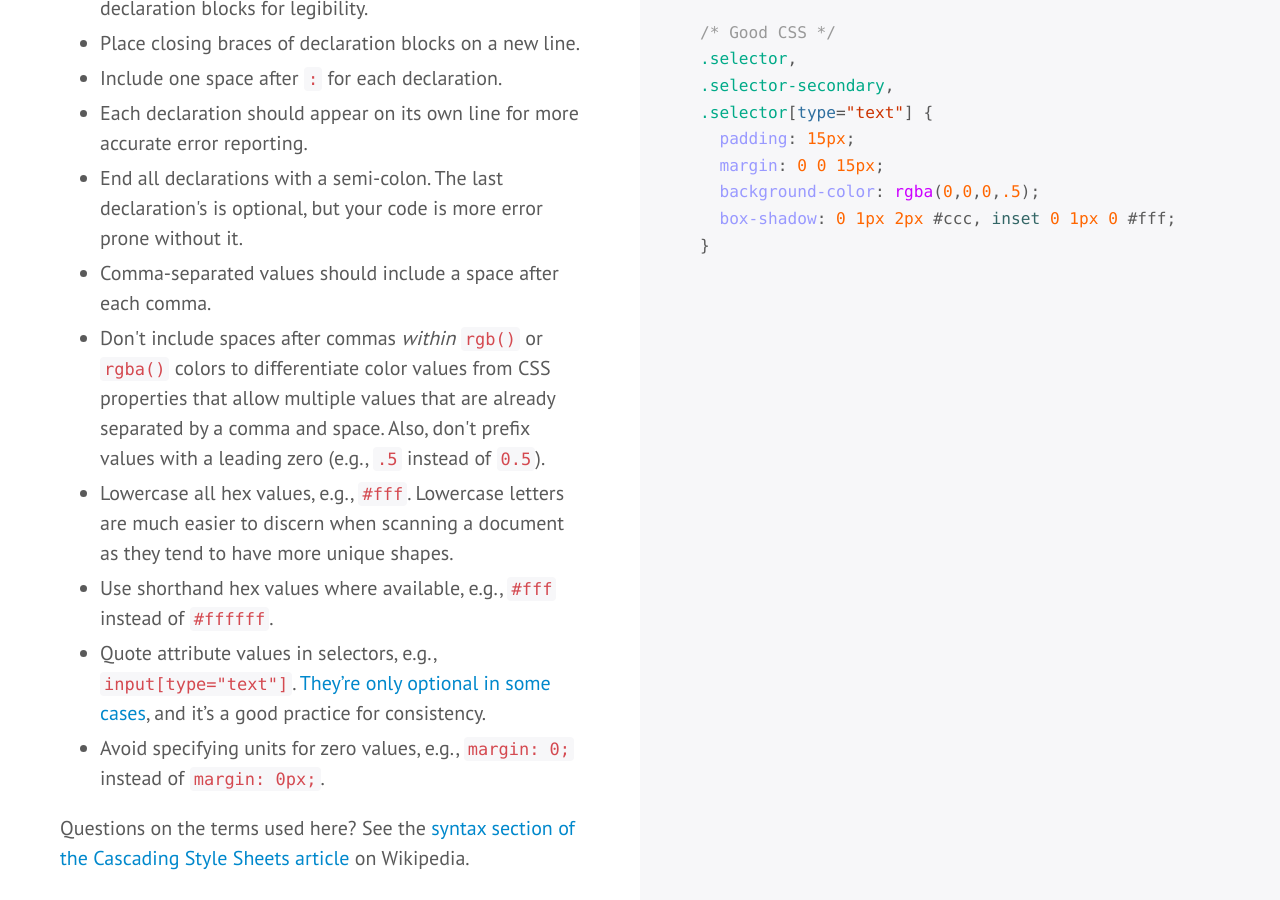
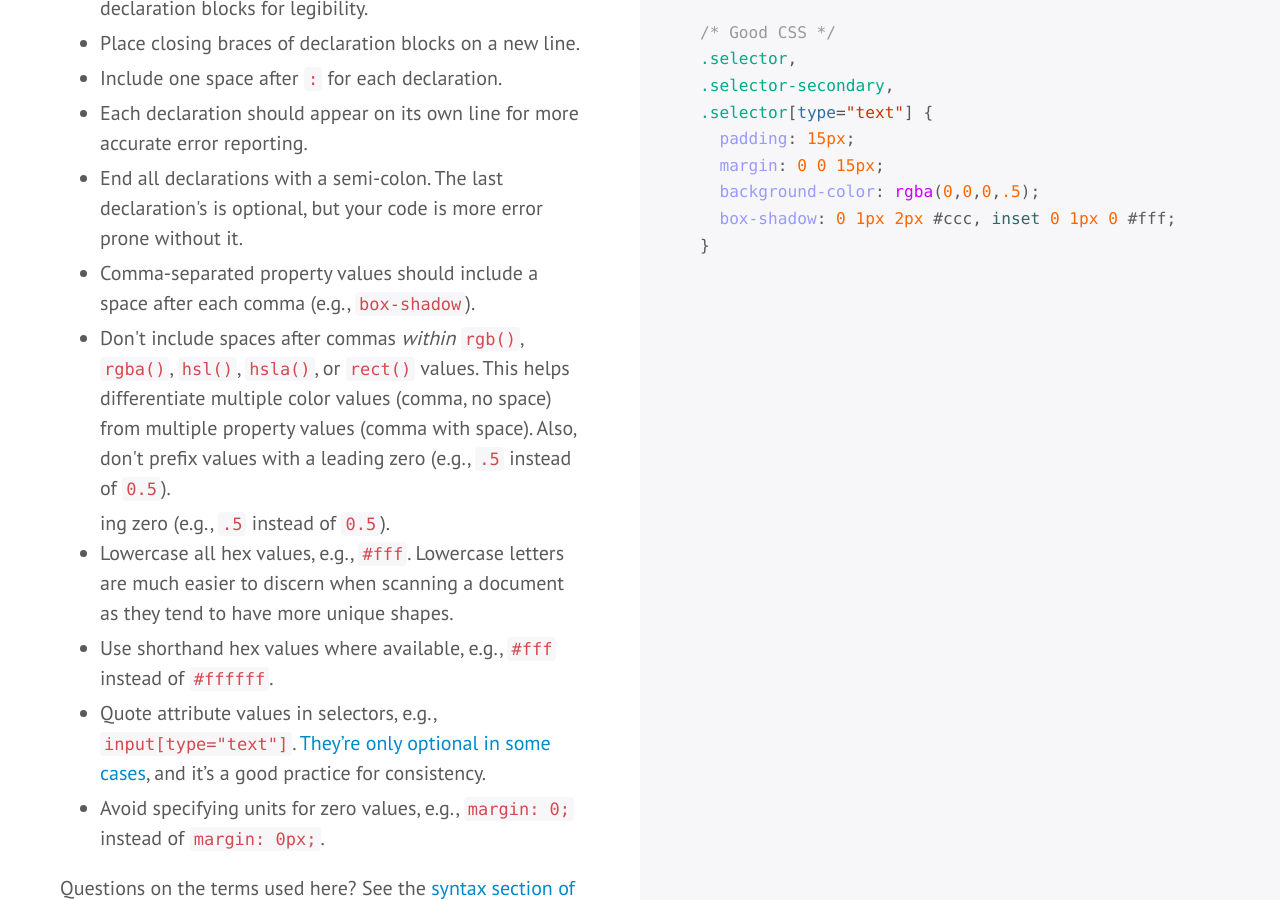
Before and after one commit to mdo/code-guide, a Jekyll site: the page built from index.html, in a window 1280 px wide and 900 px high, scrolled down 5359 px. Built offline with Jekyll 4.4.1, drawn with Linux system fonts in a browser that asks for light colours; Markdown is read by kramdown in place of the engine named in the settings; comment, search, counter and statistics services are not loaded.

Commit message:
Fix #43: add hsl, hsla, and rect to comma-space section

```diff
--- a/index.html
+++ b/index.html
@@ -186,8 +186,8 @@ layout: default
       <li>Include one space after <code>:</code> for each declaration.</li>
       <li>Each declaration should appear on its own line for more accurate error reporting.</li>
       <li>End all declarations with a semi-colon. The last declaration's is optional, but your code is more error prone without it.</li>
-      <li>Comma-separated values should include a space after each comma.</li>
-      <li>Don't include spaces after commas <em>within</em> <code>rgb()</code> or <code>rgba()</code> colors to differentiate color values from CSS properties that allow multiple values that are already separated by a comma and space. Also, don't prefix values with a leading zero (e.g., <code>.5</code> instead of <code>0.5</code>).</li>
+      <li>Comma-separated property values should include a space after each comma (e.g., <code>box-shadow</code>).</li>
+      <li>Don't include spaces after commas <em>within</em> <code>rgb()</code>, <code>rgba()</code>, <code>hsl()</code>, <code>hsla()</code>, or <code>rect()</code> values. This helps differentiate multiple color values (comma, no space) from multiple property values (comma with space). Also, don't prefix values with a leading zero (e.g., <code>.5</code> instead of <code>0.5</code>).</li>ing zero (e.g., <code>.5</code> instead of <code>0.5</code>).</li>
       <li>Lowercase all hex values, e.g., <code>#fff</code>. Lowercase letters are much easier to discern when scanning a document as they tend to have more unique shapes.</li>
       <li>Use shorthand hex values where available, e.g., <code>#fff</code> instead of <code>#ffffff</code>.</li>
       <li>Quote attribute values in selectors, e.g., <code>input[type="text"]</code>. <a href="http://mathiasbynens.be/notes/unquoted-attribute-values#css">They’re only optional in some cases</a>, and it’s a good practice for consistency.</li>
```
